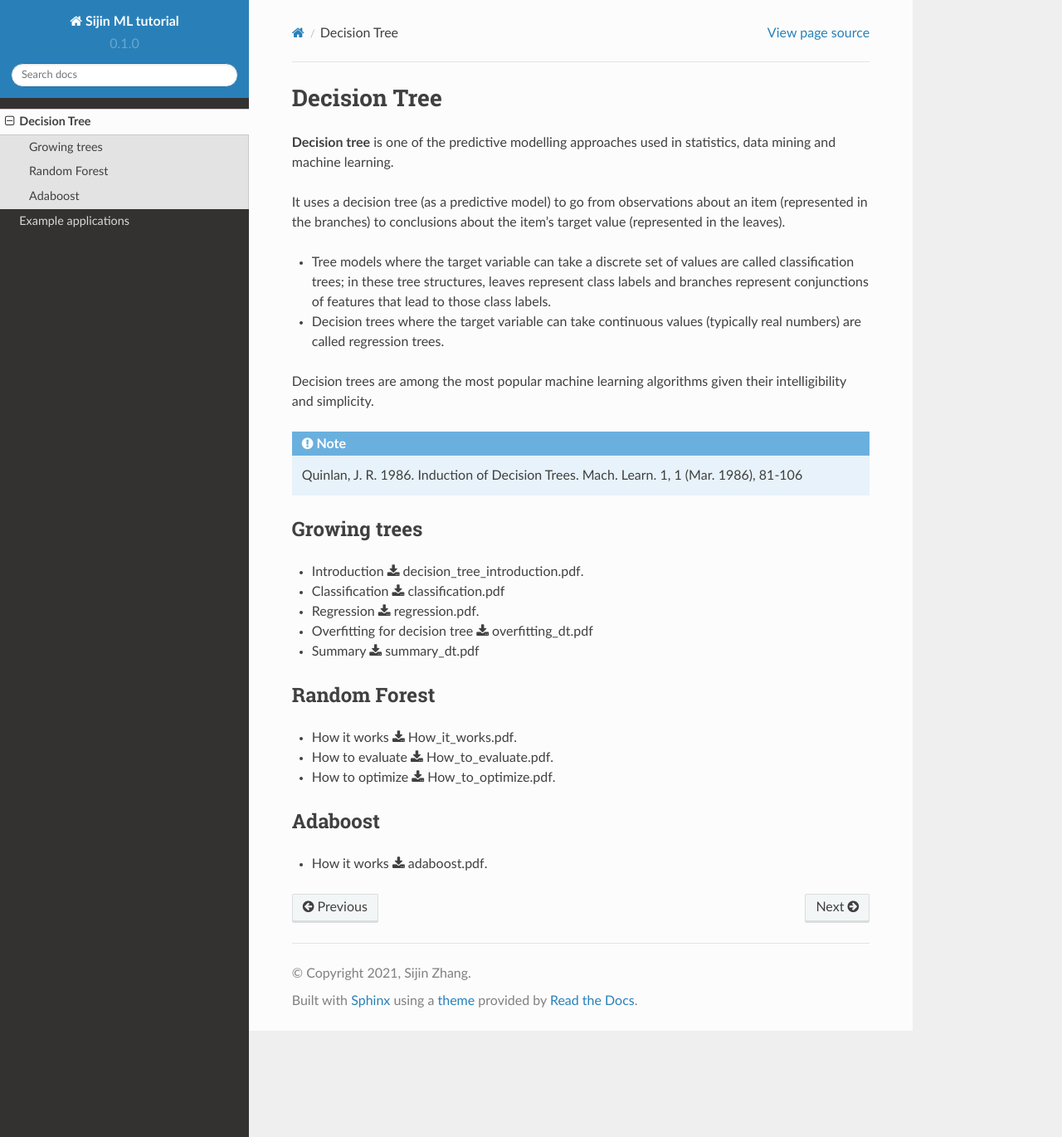
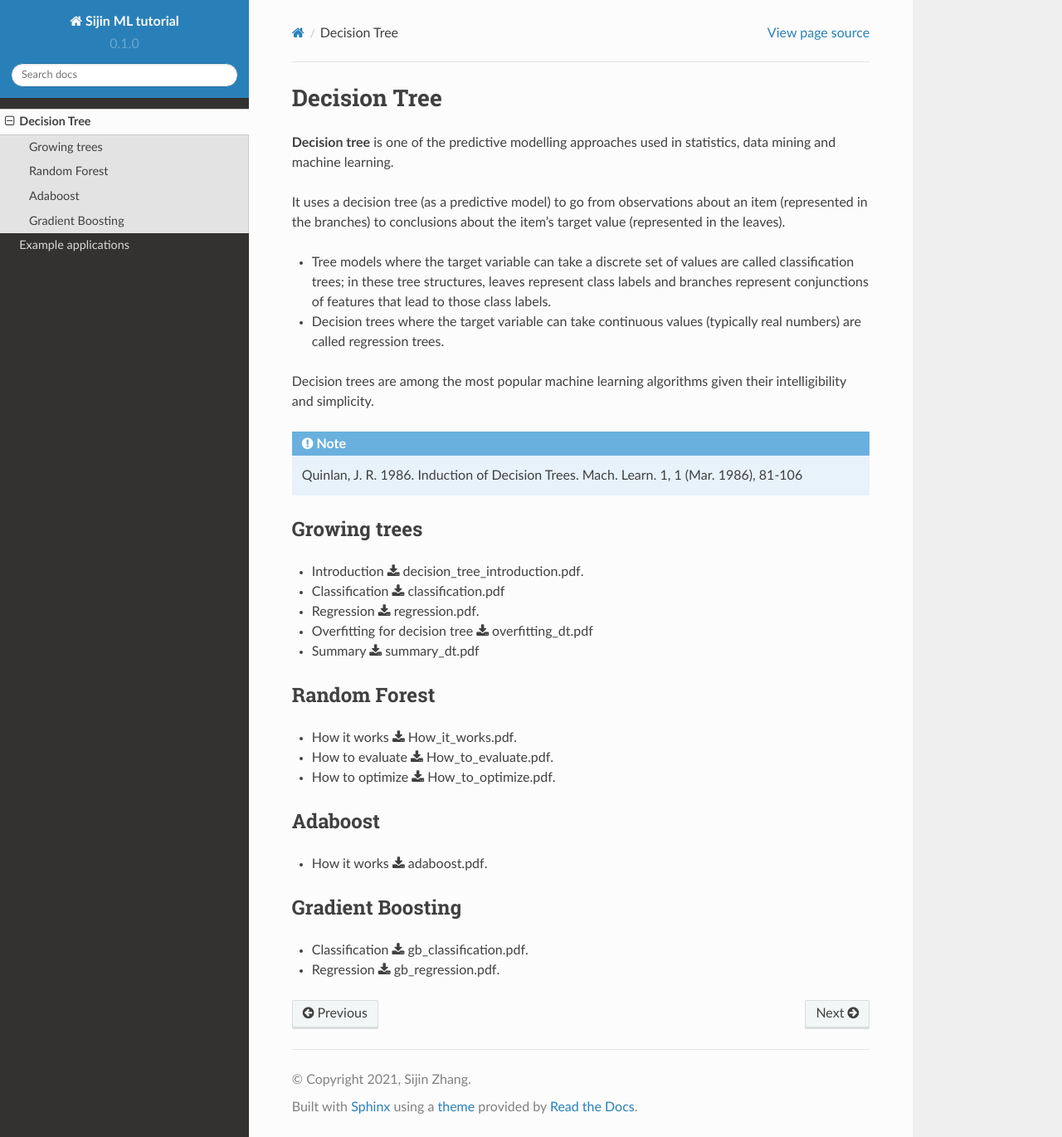
Before and after one commit to jzanetti/Sijin_ML, a Sphinx documentation site: the page built from docs/source/decision_tree/decision_tree.rst, in a window 1280 px wide and 1370 px high. Shown: the whole window at 83% size. Built offline with Sphinx 7.4.7 and the Read the Docs theme 2.0.0, drawn with Linux system fonts in a browser that asks for light colours.

Commit message:
Update decision_tree.rst

```diff
--- a/docs/source/decision_tree/decision_tree.rst
+++ b/docs/source/decision_tree/decision_tree.rst
@@ -32,3 +32,8 @@ Random Forest
 Adaboost
 --------
 * How it works :download:`adaboost.pdf <pdf/adaboost.pdf>`.
+
+Gradient Boosting
+--------
+* Classification :download:`gb_classification.pdf <pdf/gb_classification.pdf>`.
+* Regression :download:`gb_regression.pdf <pdf/gb_regression.pdf>`.
```
